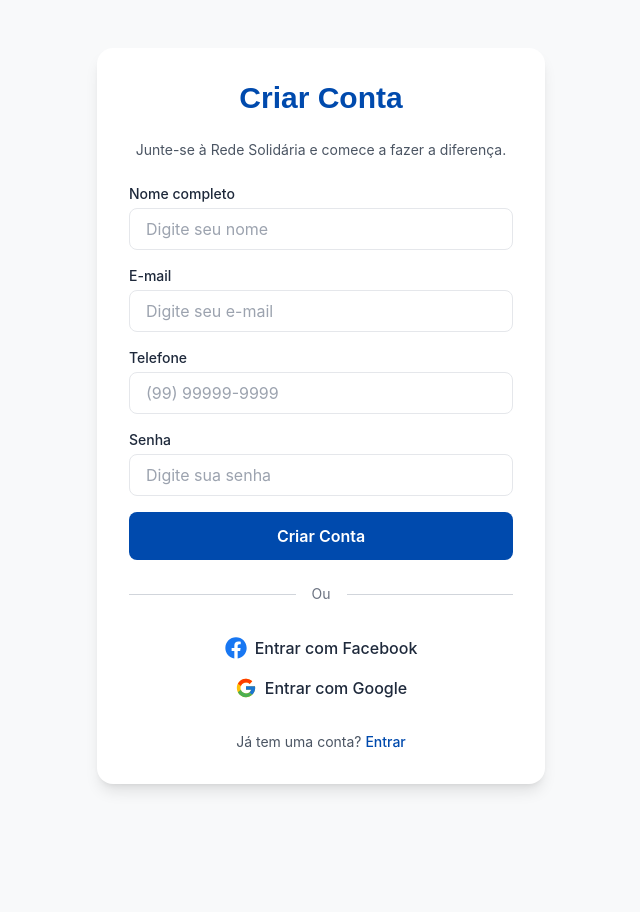
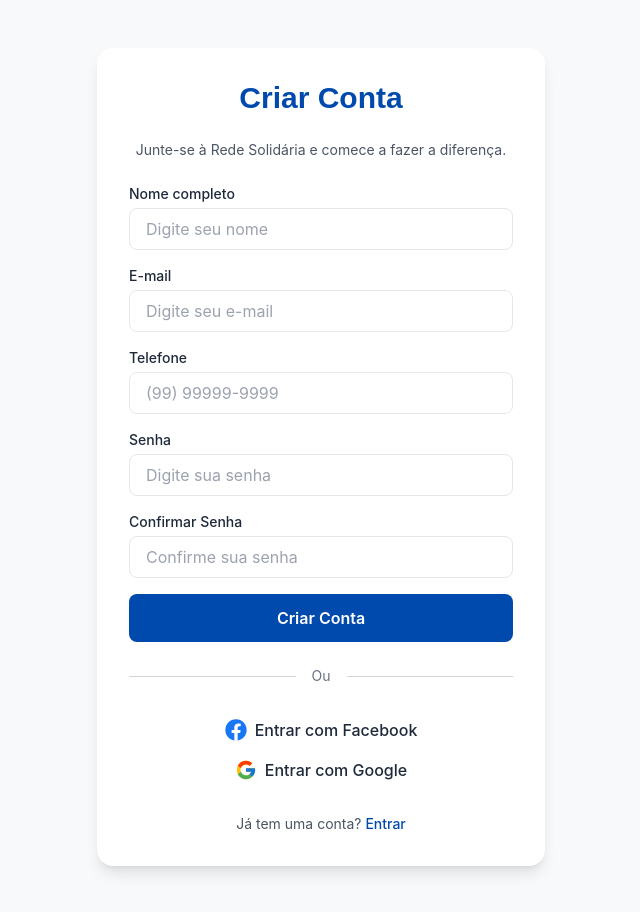
Before and after one commit to laraschuler-dev/rj-spa, a React (Vite) app: page /register in a window 1280 px wide. Shown: the whole page, without its empty margins (319-959 px from the left). Before the commit the page ends 832 px from the top, so only its background shows below. Built offline with nearby package versions, Linux system fonts and the light colour scheme; no server answers.

Commit message:
✨ feat: atualiza link da página inicial no HeaderFeed e adiciona campo de confirmação de senha no registro

```diff
--- a/src/components/layout/HeaderFeed.tsx
+++ b/src/components/layout/HeaderFeed.tsx
@@ -13,10 +13,7 @@ const HeaderFeed: React.FC = () => {
   return (
     <header className="bg-primary text-background py-4 px-6 shadow-md flex items-center justify-between fixed top-0 left-0 w-full z-50">
       {/* Logo / Home */}
-      <Link
-        to="/feed"
-        className="text-xl md:text-2xl font-heading cursor-pointer"
-      >
+      <Link to="/" className="text-xl md:text-2xl font-heading cursor-pointer">
         Redefinindo Jornadas
       </Link>
 
--- a/src/components/ui/MobileMenu.tsx
+++ b/src/components/ui/MobileMenu.tsx
@@ -115,7 +115,7 @@ const MobileMenu: React.FC<MobileMenuProps> = ({
           Contato
         </button>
         <Link
-          to={isAuthenticated ? '/perfil' : '/login'}
+          to={isAuthenticated ? '/feed' : '/login'}
           className="hover:text-accent transition-colors flex items-center gap-2"
           onClick={onClose}
         >
--- a/src/components/ui/MobileMenuFeed.tsx
+++ b/src/components/ui/MobileMenuFeed.tsx
@@ -53,7 +53,7 @@ const MobileMenuFeed: React.FC<MobileMenuFeedProps> = ({ isOpen, onClose }) => {
       <h2
         className="text-xl font-heading mb-6 mt-10 cursor-pointer"
         onClick={() => {
-          window.location.href = '/feed';
+          window.location.href = '/';
           onClose();
         }}
       >
--- a/src/pages/Register.tsx
+++ b/src/pages/Register.tsx
@@ -13,6 +13,7 @@ const Register = () => {
     email: '',
     phone: '',
     password: '',
+    confirmPassword: '',
   });
   const [error, setError] = useState('');
   const navigate = useNavigate();
@@ -25,8 +26,19 @@ const Register = () => {
     e.preventDefault();
     setError('');
 
+    // Verifica se as senhas coincidem
+    if (formData.password !== formData.confirmPassword) {
+      toast.error('As senhas não coincidem.');
+      return;
+    }
+
     try {
-      await api.post('/auth/users', formData); // Envia os dados para o backend
+      await api.post('/auth/users', {
+        name: formData.name,
+        email: formData.email,
+        phone: formData.phone,
+        password: formData.password,
+      });
       toast.success('Conta criada com sucesso! Redirecionando para o login...');
       navigate('/login'); // Redireciona para a página de login após o sucesso
     } catch (err: any) {
@@ -124,6 +136,23 @@ const Register = () => {
               required
             />
           </div>
+          <div>
+            <label
+              htmlFor="confirmPassword"
+              className="block mb-1 text-sm font-medium"
+            >
+              Confirmar Senha
+            </label>
+            <input
+              type="password"
+              id="confirmPassword"
+              value={formData.confirmPassword}
+              onChange={handleChange}
+              className="w-full px-4 py-2 border rounded-lg focus:outline-none focus:ring-2 focus:ring-primary"
+              placeholder="Confirme sua senha"
+              required
+            />
+          </div>
 
           {/* Exibe mensagem de erro, se houver */}
           {error && <p className="text-red-500 text-sm">{error}</p>}
```
